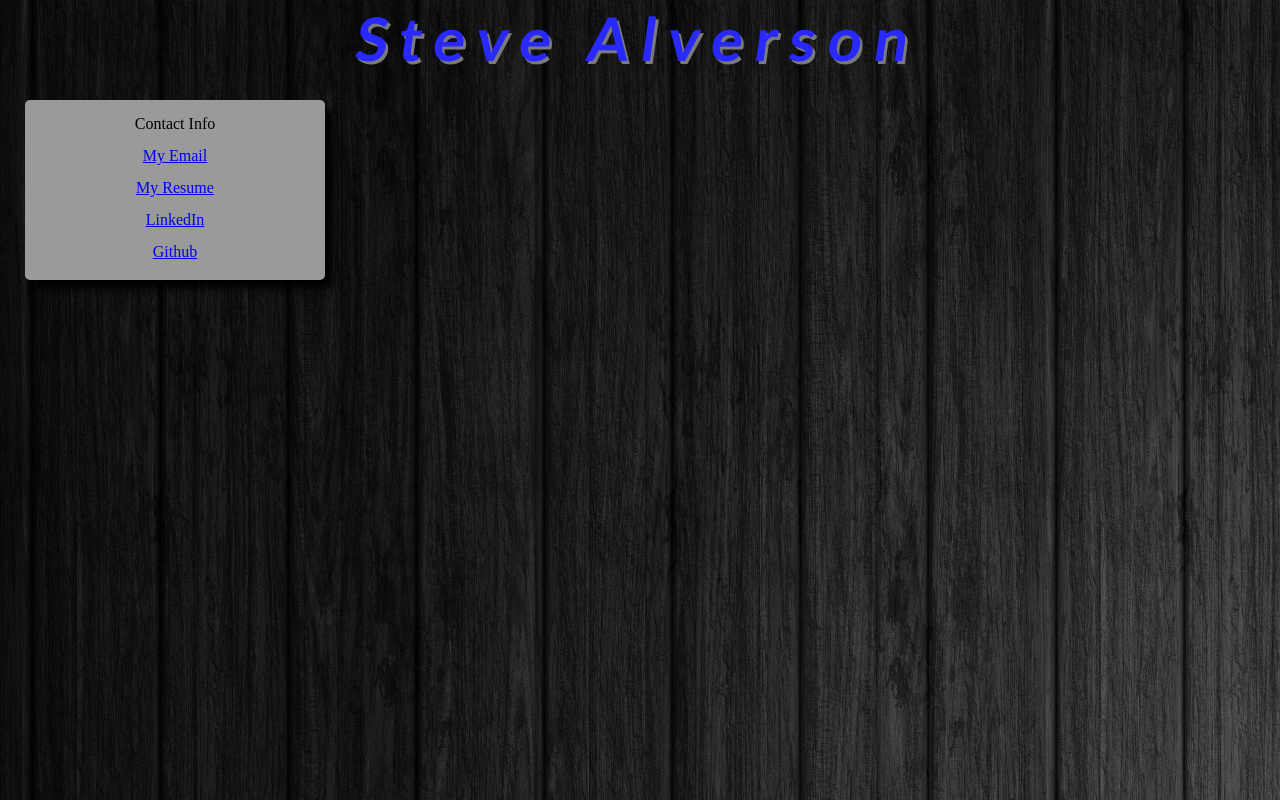
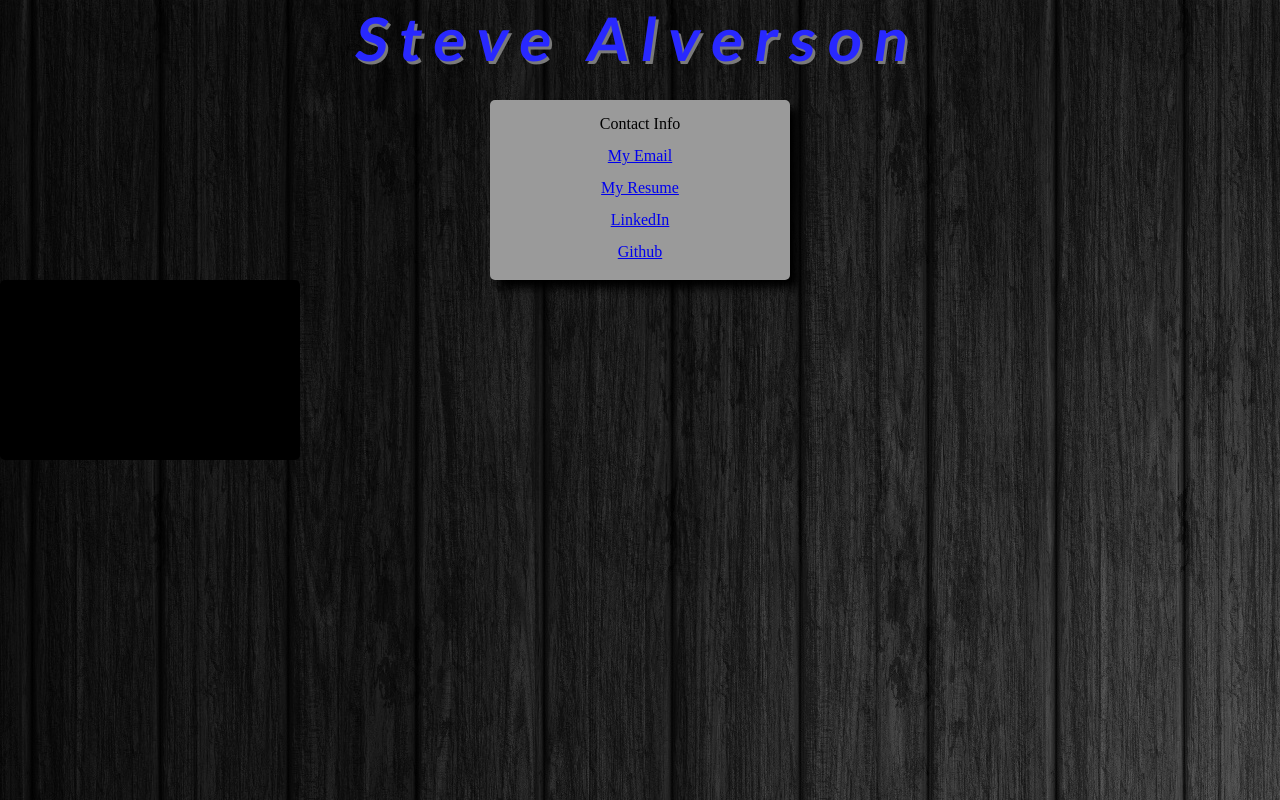
Before and after one commit to VaderSteve76/React-Portfolio, a React (Create React App) app in the folder portfolio/: page / in a window 1280 px wide. Shown: the top 800 px of the page. Built offline with nearby package versions, Linux system fonts and the light colour scheme; what react-animations would draw is missing.

Commit message:
Refactoring animations

```diff
--- a/portfolio/src/App.js
+++ b/portfolio/src/App.js
@@ -1,6 +1,7 @@
 import React from 'react';
 import Header from './Components/Header';
 import ContactCard from './Components/ContactCard';
+import ImageCard from './Components/ImageCard';
 import './App.css';
 
 function App() {
@@ -8,6 +9,7 @@ function App() {
     <div className="App">
       <Header />
       <ContactCard />
+      <ImageCard />
     </div>
   );
 }
--- a/portfolio/src/Components/ContactCard.js
+++ b/portfolio/src/Components/ContactCard.js
@@ -1,18 +1,20 @@
 import React, { Component } from 'react';
 import styled, { keyframes } from 'styled-components';
-import { slideInLeft } from 'react-animations';
+import { fadeIn } from 'react-animations';
 
-const fadeInAnimation = keyframes`${slideInLeft}`;
+const fadeInAnimation = keyframes`${fadeIn}`;
 
 const MainCard = styled.div`
-  animation: 2.5s ${fadeInAnimation};
+  animation: 4s ${fadeInAnimation};
   border-radius: 5px;
   background: rgb(154, 154, 154);
   box-shadow: 8px 8px 8px black;
   height: 180px;
   width: 300px;
+  // margin-left: 25px;
+  // margin-bottom: 25px;
+  margin: 0 auto;
   margin-top: 25px;
-  margin-left: 25px;
   text-align: center;
 `;
 
--- a/portfolio/src/Components/Header.js
+++ b/portfolio/src/Components/Header.js
@@ -5,7 +5,7 @@ import { slideInRight } from 'react-animations';
 const slideIn = keyframes`${slideInRight}`;
 
 const Header = styled.div`
-  animation: 2.1s ${slideIn};
+  animation: 3s ${slideIn};
   // background-color: rgb(82, 170, 254);
   // background-color: rgb(14, 38, 225);
   height: 75px;
--- /dev/null
+++ b/portfolio/src/Components/ImageCard.js
@@ -0,0 +1,27 @@
+import React, { Component } from 'react';
+import styled, { keyframes } from 'styled-components';
+import { slideInRight } from 'react-animations';
+import vader from '../Img/vader.jpeg';
+
+const slideIn = keyframes`${slideInRight}`;
+
+const IMG = styled.div`
+  animation: 2.5s ${slideIn};
+  height: 180px;
+  width: 300px;
+  background: black;
+  // margin: 0 auto;
+  margin-right: 25px;
+  border-radius: 5px;
+`;
+
+
+export default class ImageCard extends Component {
+  render() {
+    return (
+      <IMG>
+
+      </IMG>
+    )
+  }
+}
```
Also changed, not shown: 1 other file (tests, documents, lock files or other folders).
